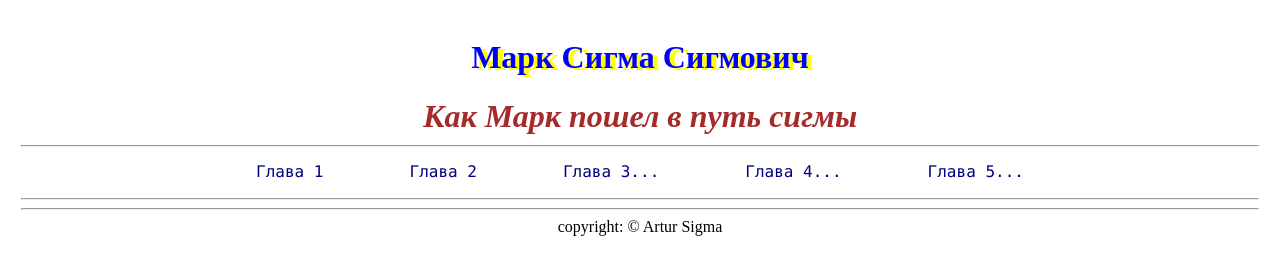
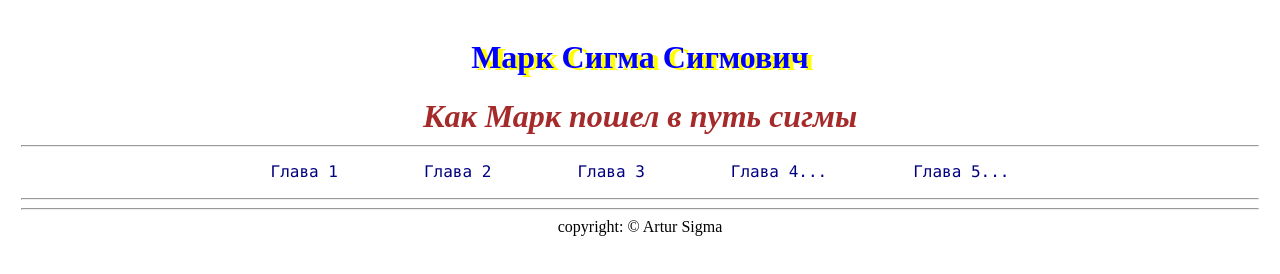
Before and after one commit to MarkSigma/sigma228, a plain HTML site: page index.html in a window 1280 px wide. Drawn offline with Linux system fonts and the light colour scheme.

Commit message:
Update index.html

```diff
--- a/index.html
+++ b/index.html
@@ -18,7 +18,7 @@
     <nav>
         <a href="idex.html">Глава 1</a>
         <a href="gallery.html">Глава 2</a>
-        <a href="articles.html">Глава 3...</a>
+        <a href="articles.html">Глава 3</a>
         <a href="video-arhive.html">Глава 4...</a>
         <a href="contacts-arhive.html">Глава 5...</a>
     </nav>
```
